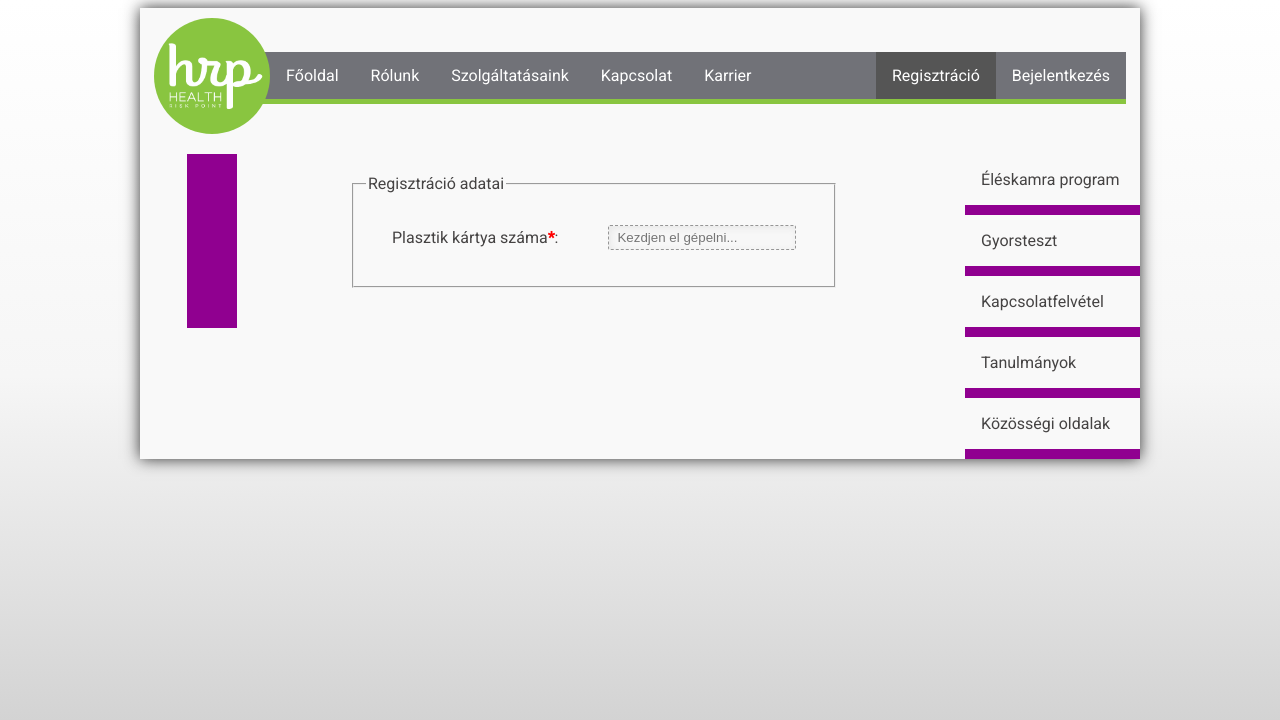
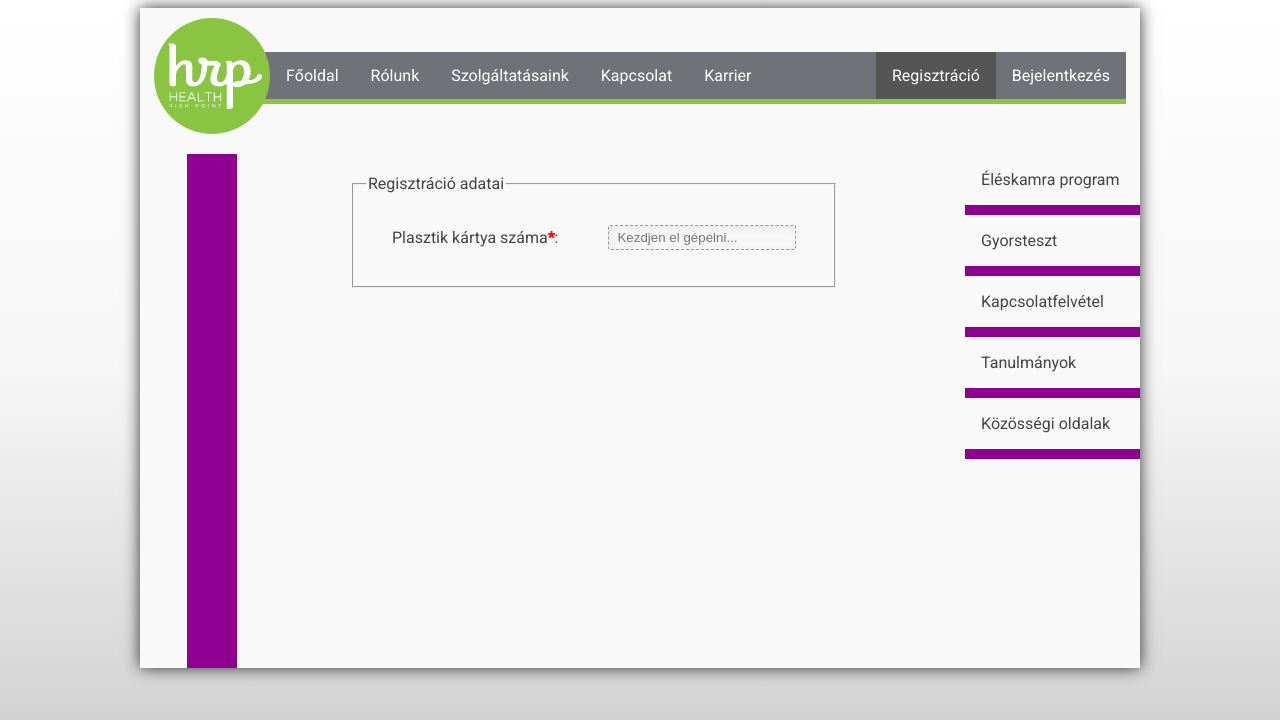
Before and after one commit to stipistopi/hrp, a PHP site: page /main/reg.php in a window 1280 px wide. Shown: the top 720 px of the page. Run offline with PHP 8.4, Linux system fonts and the light colour scheme; some libraries are stand-ins or nearby versions.

Commit message:
more space added at the bottom of reg.php page

```diff
--- a/main/js/reg.js
+++ b/main/js/reg.js
@@ -5,6 +5,12 @@ $(document).ready(function() {
     var val_default_focus = "1px dashed #969696";
 
     $("#kartya").keyup(function() {
+
+        // itt kérdezzük le az adatbázisból a kártyaszámot...
+        // ha minden jól megy, nyitjuk a regisztrációs formot,
+        // ezt jelezzük a jobb felső sarokban,
+        // és eltüntetjük az üres részt a lap aljáról
+
         if($(this).val().length > 5) {
             $(this).css(attr, val_accept);
 
@@ -32,6 +38,7 @@ $(document).ready(function() {
             });
 
             $(".reg").fadeIn(1200);
+            $("#uresresz").css("padding", "0");
         } else {
             $(this).css(attr, val_default);
             $(this).focus().css(attr, val_default_focus);
--- a/main/reg.php
+++ b/main/reg.php
@@ -132,7 +132,7 @@
                 <div class="content-left">
                     <div class="line-magenta"></div>
                 </div>
-                <div class="content-right vertical-padding-10"></div>
+                <div id="uresresz" class="content-right" style="padding: 180px 0;"></div>
             </div>
         </div>
         <div id="right-menu">
```
